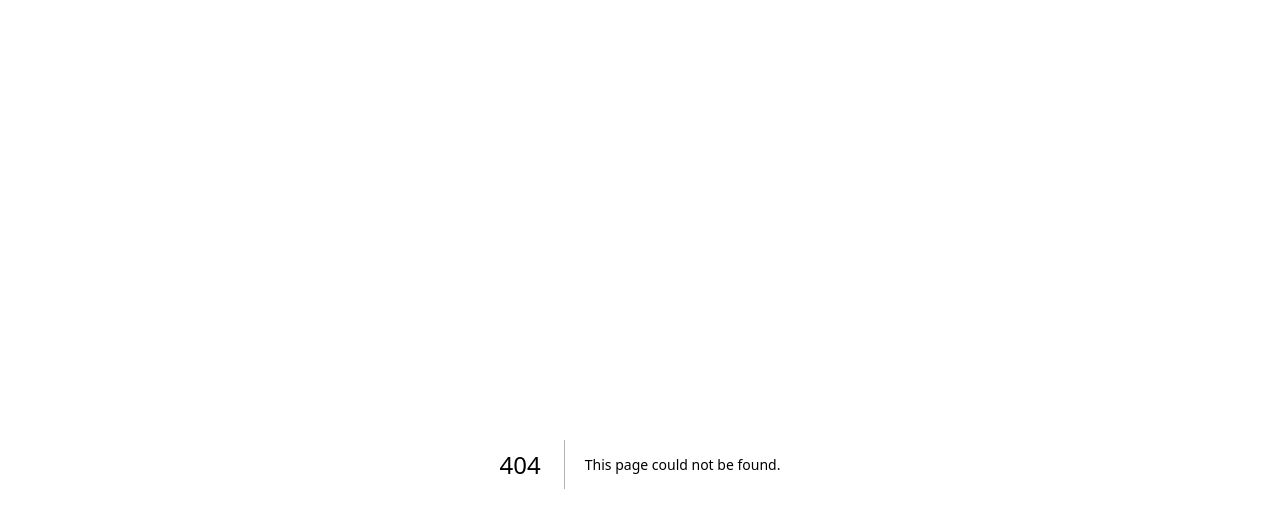
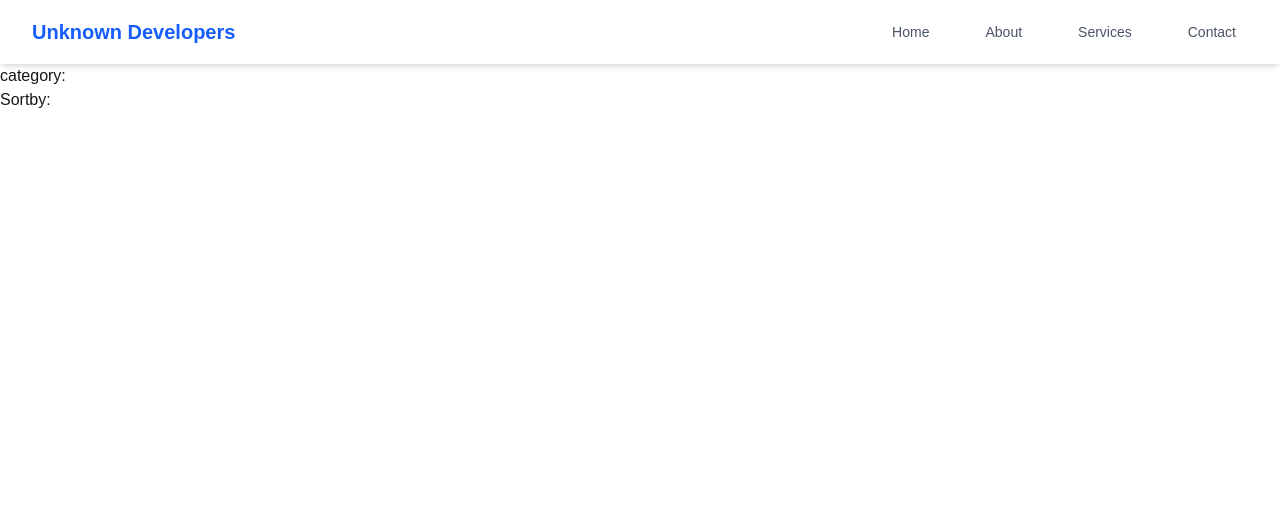
Before and after one commit to ali-haider-dev/Nextjs-practice, a Next.js app: page /products in a window 1280 px wide. Before the commit this address had no page. Shown: the top 528 px of the page. Built offline with nearby package versions, Linux system fonts and the light colour scheme.

Commit message:
learn about catching all segment

```diff
--- /dev/null
+++ b/app/(users)/blog/[...slug]/page.js
@@ -0,0 +1,15 @@
+import { use } from "react";
+
+const Blog = ({ params }) => {
+  const { slug } = use(params);
+  const cleanSlug = slug && decodeURIComponent(slug);
+  const slugArray = cleanSlug.split(",");
+  console.log("Slug:", slugArray);
+  return (
+    <>
+      <h1>Slugs...</h1>
+    </>
+  );
+};
+
+export default Blog;
--- /dev/null
+++ b/app/(users)/products/page.js
@@ -0,0 +1,12 @@
+const Products = async ({ searchParams }) => {
+ // for server components, searchParams is a Promise
+  const value = await searchParams;
+  console.log("Products:", value);
+  return (
+    <div>
+      <div>category: {value.category}</div>
+      <div>Sortby:{value.sort}</div>
+    </div>
+  );
+};
+export default Products;
```
